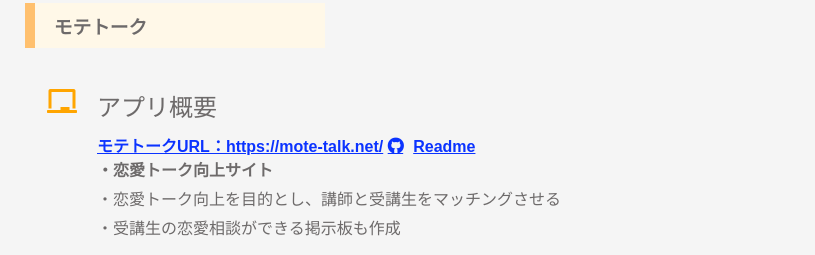
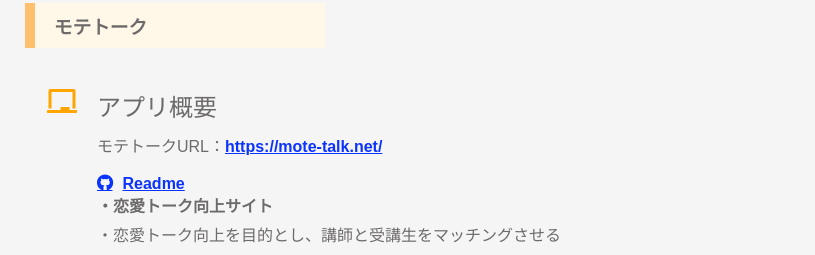
Before and after one commit to yutatanomoki/self-production, a plain HTML site: page index.html in a window 1280 px wide. Shown: the part 3250-3505 px from the top of the page, 465-1280 px from the left. Drawn offline with nearby package versions, Linux system fonts and the light colour scheme; files that its build step writes are made by us from their sources; a script that the page names is missing.

Commit message:
Update index.html

```diff
--- a/index.html
+++ b/index.html
@@ -252,7 +252,7 @@
             </div>
             <div class="info">
               <h4 class="top_info">アプリ概要</h4>
-              <a href="https://mote-talk.net/" class="blue-link" target="_blank">モテトークURL：https://mote-talk.net/</a>
+              <p>モテトークURL：<a href="https://mote-talk.net/" class="blue-link" target="_blank">https://mote-talk.net/</a></p><br>
               <a href="https://github.com/yutatanomoki/Mote-Talk/blob/master/README.md" class="github blue-link" target="_blank">Readme</a>
               <ul>
                 <li><b>・恋愛トーク向上サイト</b></li>
```
